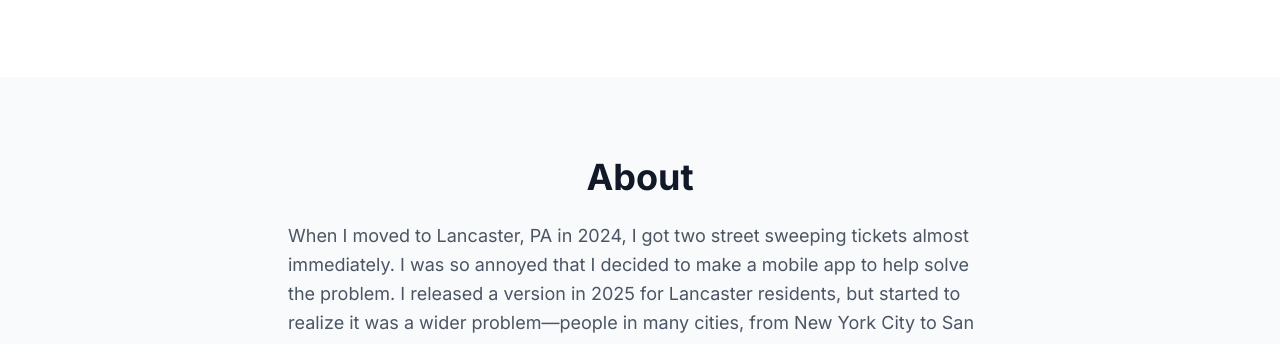
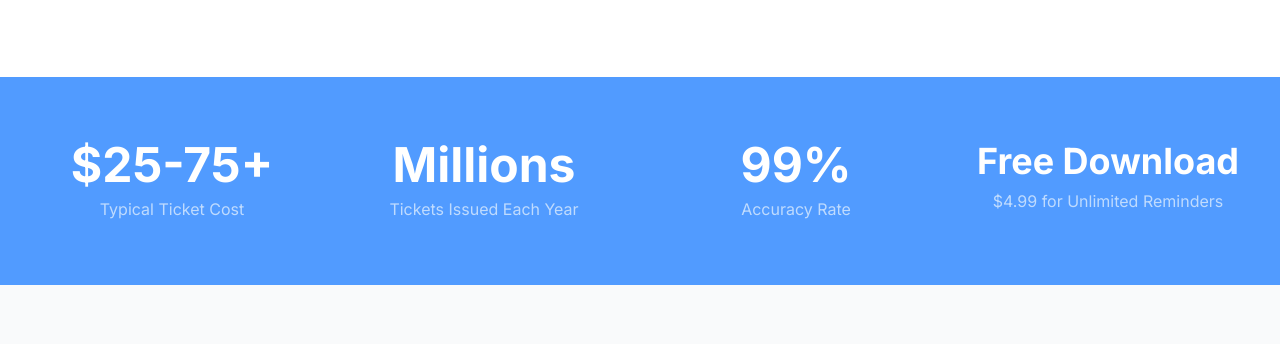
Before and after one commit to wondercity99/beat-the-sweep-website, a website: page index.html in a window 1280 px wide. Shown: the part 2160-2504 px from the top of the page. Drawn offline with nearby package versions, Linux system fonts and the light colour scheme; files that its build step writes are made by us from their sources.

Commit message:
Remove About section from home page
Co-Authored-By: Claude Opus 4.7 (1M context) <noreply@anthropic.com>

```diff
--- a/index.html
+++ b/index.html
@@ -199,16 +199,6 @@
     </div>
   </section>
 
-  <!-- About Section -->
-  <section id="about" class="py-20 bg-gray-50">
-    <div class="max-w-3xl mx-auto px-4 sm:px-6 lg:px-8">
-      <h2 class="section-heading text-center">About</h2>
-      <p class="text-lg text-gray-600 leading-relaxed mt-6">
-        When I moved to Lancaster, PA in 2024, I got two street sweeping tickets almost immediately. I was so annoyed that I decided to make a mobile app to help solve the problem. I released a version in 2025 for Lancaster residents, but started to realize it was a wider problem&mdash;people in many cities, from New York City to San Francisco, profoundly hate getting sweep tickets. This app helps anyone who lives in a sweep-crazy city.
-      </p>
-    </div>
-  </section>
-
   <!-- Stats Section -->
   <section class="py-16 bg-sweep-blue">
     <div class="max-w-7xl mx-auto px-4 sm:px-6 lg:px-8">
```
